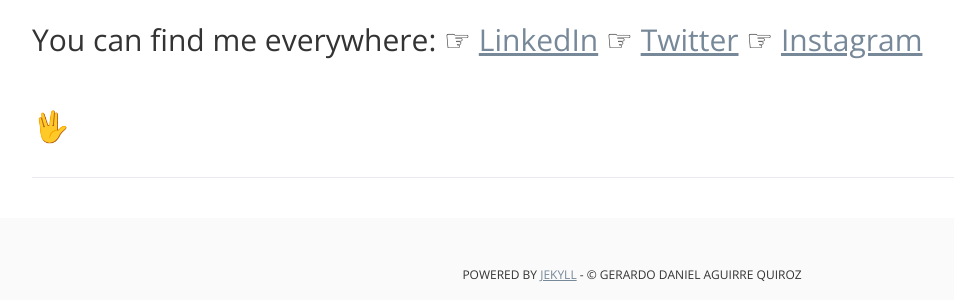
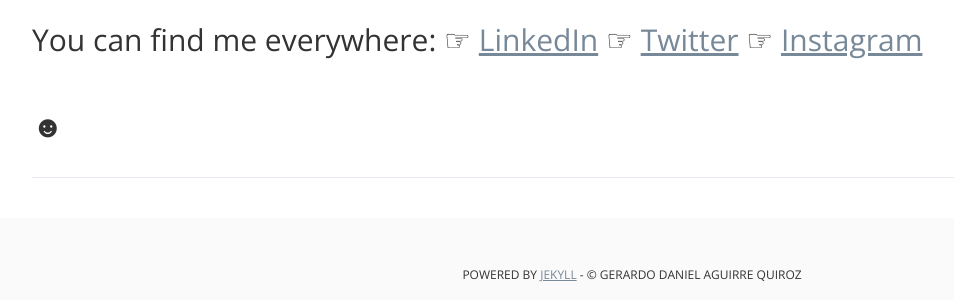
Before and after one commit to gdaq/gdaq.github.io, a Jekyll site: the page built from index.html, in a window 1280 px wide. Shown: the part 620-920 px from the top of the page, without its empty margins (8-962 px from the left). Built offline with Jekyll 4.4.1, drawn with Linux system fonts in a browser that asks for light colours; the list of posts is cut into pages by our own code.

Commit message:
Update default.html

```diff
--- a/_layouts/default.html
+++ b/_layouts/default.html
@@ -87,7 +87,7 @@
           <span align="right">☞ <a target="_blank" href="http://instagram.com/{{ site.instagram }}">Instagram</a></span>
           {% endif %}</h3>
 
-			<h3>🖖</h3>
+			<h3>☻</h3>
           <p></p>
 	<p></p>
       </ul>
```
